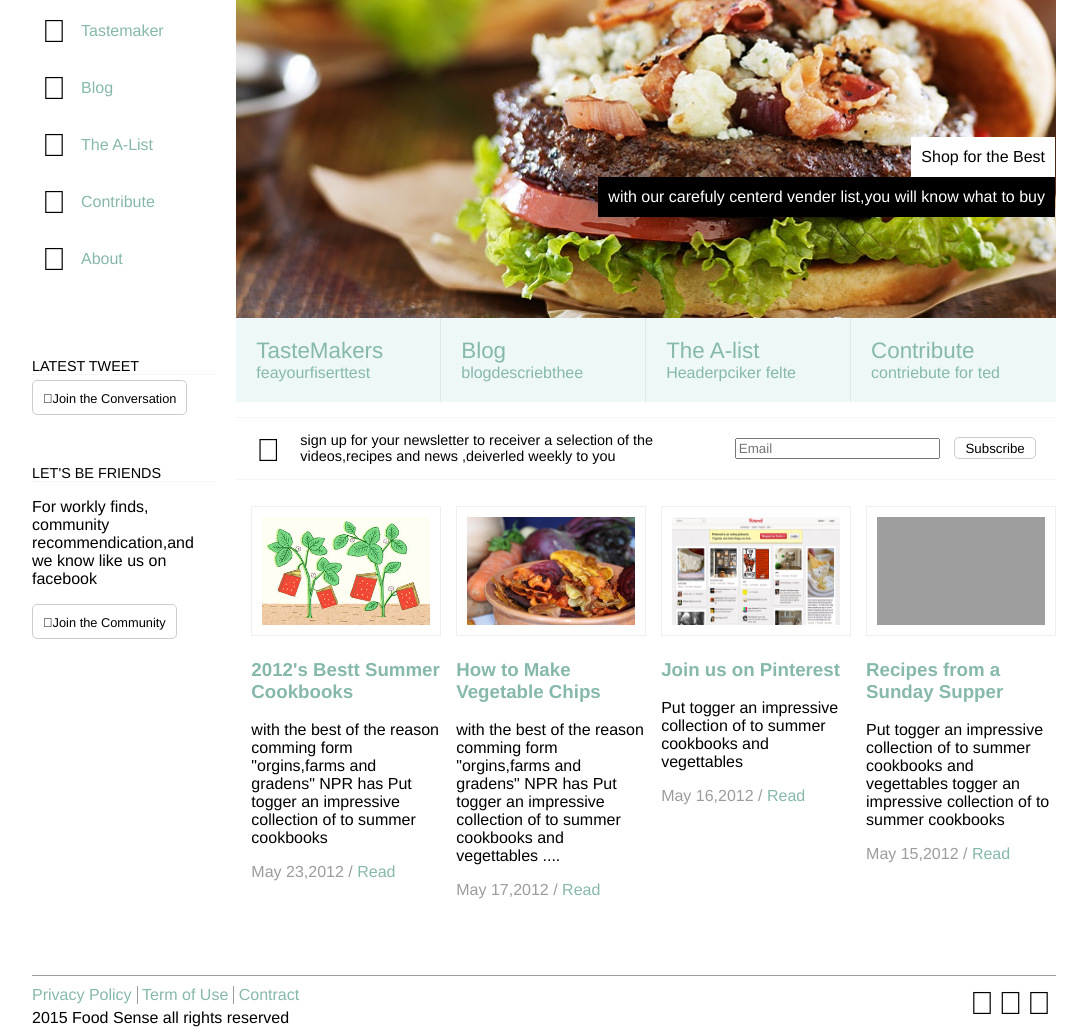
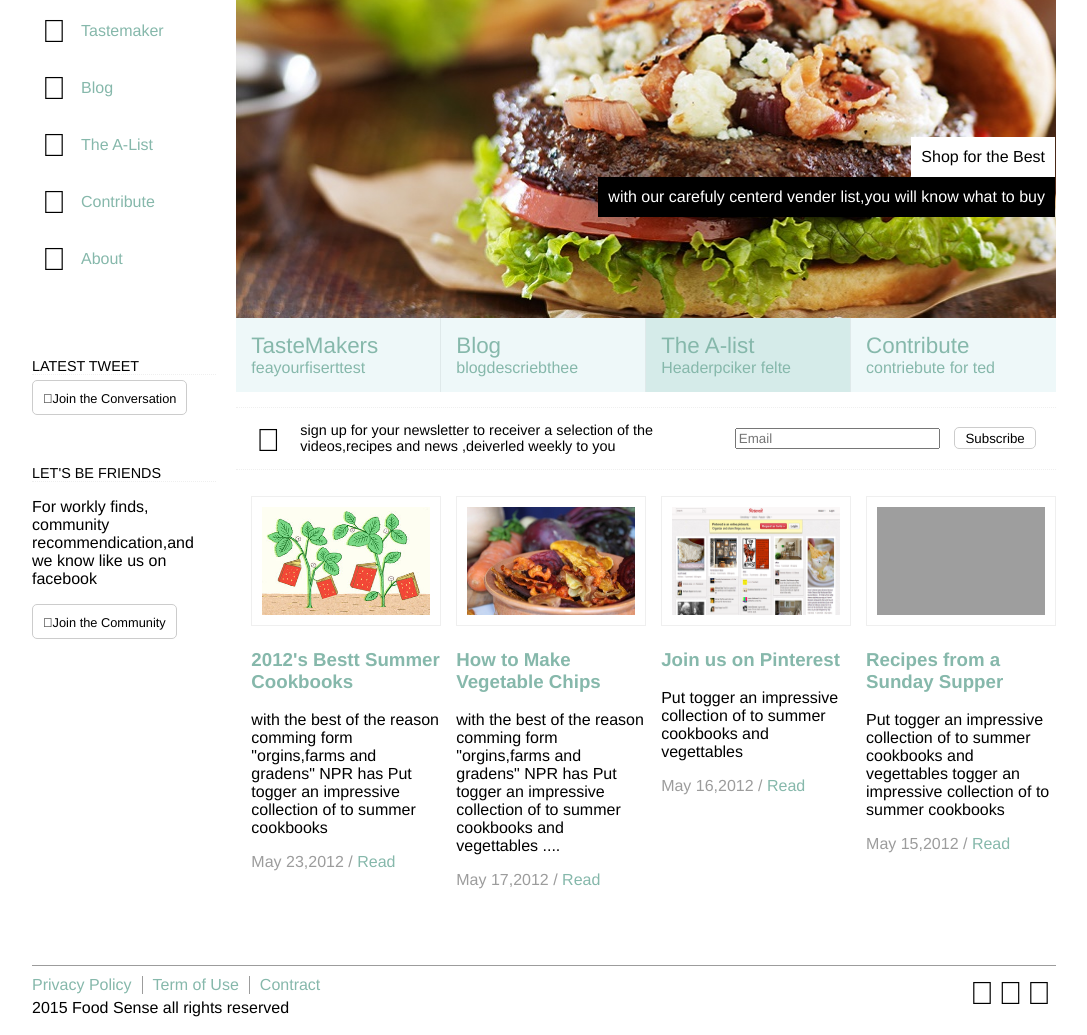
Before and after one commit to aaronisme/3w3p-w2, a website: page index.html in a window 1280 px wide. Shown: the part 172-1207 px from the top of the page, without its empty margins (96-1183 px from the left). Drawn offline with Linux system fonts and the light colour scheme; grey boxes are pictures that could not be loaded.

Commit message:
refoctor the css

```diff
--- a/index.html
+++ b/index.html
@@ -36,20 +36,20 @@
             <p class="up-text">Shop for the Best</p>
             <p class="down-text">with our carefuly centerd vender list,you will know what to buy</p>
         </div>
-        <ul class="toggle-list clearfix">
-            <li class="toggle-item">
+        <ul class="toggle-list hor-list clearfix">
+            <li class="toggle-item hor-list-item">
                 <p class="header">TasteMakers</p>
                 <p class="desc">feayourfiserttest</p>
             </li>
-            <li class="toggle-item">
+            <li class="toggle-item hor-list-item">
                 <p class="header">Blog</p>
                 <p class="desc">blogdescriebthee</p>
             </li>
-            <li class="toggle-item active">
+            <li class="toggle-item active hor-list-item ">
                 <p class="header">The A-list</p>
                 <p class="desc">Headerpciker felte</p>
             </li>
-            <li class="toggle-item">
+            <li class="toggle-item hor-list-item">
                 <p class="header">Contribute</p>
                 <p class="desc">contriebute for ted</p>
             </li>
@@ -59,23 +59,23 @@
             <input type="text" class="sub-input" placeholder="Email">
             <button class="sub-btn">Subscribe</button>
         </div>
-        <ul class="detail-list clearfix">
-            <li class="detail-item"><img src="src/images/spring.jpg" alt="" class="item-img">
+        <ul class="detail-list hor-list clearfix">
+            <li class="detail-item hor-list-item"><img src="src/images/spring.jpg" alt="" class="item-img">
                 <h3 class="header">2012's Bestt Summer Cookbooks</h3>
                 <p class="desc">with the best of the reason comming form "orgins,farms and gradens" NPR has Put togger an impressive collection of to summer cookbooks</p>
                 <p class="item-footer">May 23,2012 / <a href="" class="item-link">Read</a></p>
             </li>
-            <li class="detail-item"><img src="src/images/chips.jpg" alt="" class="item-img">
+            <li class="detail-item hor-list-item"><img src="src/images/chips.jpg" alt="" class="item-img">
                 <h3 class="header">How to Make Vegetable Chips</h3>
                 <p class="desc">with the best of the reason comming form "orgins,farms and gradens" NPR has Put togger an impressive collection of to summer cookbooks and vegettables ....</p>
                 <p class="item-footer">May 17,2012 / <a href="" class="item-link">Read</a></p>
             </li>
-            <li class="detail-item"><img src="src/images/Pinterest_home_page.png" alt="" class="item-img">
+            <li class="detail-item hor-list-item"><img src="src/images/Pinterest_home_page.png" alt="" class="item-img">
                 <h3 class="header">Join us on Pinterest</h3>
                 <p class="desc">Put togger an impressive collection of to summer cookbooks and vegettables</p>
                 <p class="item-footer">May 16,2012 / <a href="" class="item-link">Read</a></p>
             </li>
-            <li class="detail-item"><img src="src/images/sunday-supper.jpg" alt="" class="item-img">
+            <li class="detail-item hor-list-item"><img src="src/images/sunday-supper.jpg" alt="" class="item-img">
                 <h3 class="header">Recipes from a Sunday Supper</h3>
                 <p class="desc">Put togger an impressive collection of to summer cookbooks and vegettables togger an impressive collection of to summer cookbooks</p>
                 <p class="item-footer">May 15,2012 / <a href="" class="item-link">Read</a></p>
@@ -83,10 +83,10 @@
         </ul>
     </section>
     <footer class="footer">
-        <ul class="link-list">
-            <li class="link-item"><a href="" class="link">Privacy Policy</a></li>
-            <li class="link-item"><a href="" class="link">Term of Use</a></li>
-            <li class="link-item"><a href="" class="link">Contract</a></li>
+        <ul class="link-list hor-list clearfix">
+            <li class="link-item hor-list-item "><a href="" class="link">Privacy Policy</a></li>
+            <li class="link-item hor-list-item "><a href="" class="link">Term of Use</a></li>
+            <li class="link-item hor-list-item "><a href="" class="link">Contract</a></li>
         </ul>
         <p class="copyright">2015 Food Sense all rights reserved</p>
         <div class="icon-group">
--- a/src/main.scss
+++ b/src/main.scss
@@ -2,6 +2,9 @@
 	box-sizing: border-box;
 	font-family: "Avenir Next","Avenir","Helvetica";
 }
+
+$link-color:#86B8AB;
+
 .main{
 	max-width: 1024px;
 	margin: 0 auto;
@@ -34,34 +37,10 @@
 	}
 
 	.toggle-list{
-		margin: 0px;
-		padding: 0px;
 		.active{
-			background-color: #DBEEEC;
+			background-color: #D5EBE9;
 		}
-		.toggle-item{
-			border-right: 1px solid #DFE9EA;
-			padding: 20px;
-			margin: 0px;
-			width: 25%;
-			float: left;
-			list-style: none;
-			background-color: #EEF8F9;
-			color: #86B8AB;
-			.header{
-				margin: 0px;
-				font-size: 1.4em;
-			}
-			.desc{
-				margin: 0px;
-			}
-		}
-		.toggle-item:last-child{
-			border-right: 1px solid #EEF8F9;
-		}
-
 	}
-
 	.midbox{
 		margin: 15px 0;
 		border-top: 1px dotted #EFEFEF;
@@ -96,12 +75,9 @@
 	}
 
 	.detail-list{
-		padding: 0px;
 		margin-bottom: 50px;
 		.detail-item{
 			padding: 10px 0px 10px 15px;
-			float: left;
-			list-style: none;
 			width: 25%;
 			.item-img{
 				width: 100%;
@@ -110,13 +86,13 @@
 				border: 1px solid #EFEFEF;
 			}
 			.header{
-				color: #86B8AB;
+				color: $link-color;
 			}
 			.item-footer{
 				color: #9C9C9C;
 			}
 			.item-link{
-				color: #86B8AB;
+				color: $link-color;
 				text-decoration: none;
 			}
 		}
@@ -142,7 +118,7 @@
 				.nav-link{
 					padding-left: 15px;
 					text-decoration: none;
-					color: #86B8AB;
+					color: $link-color;
 				}
 			}
 		}
@@ -167,25 +143,49 @@
 
 }
 
+.toggle-list{
+	margin: 0px;
+	.toggle-item{
+		border-right: 1px solid #DFE9EA;
+		padding: 15px;
+		margin: 0px;
+		width: 25%;
+		background-color: #EEF8F9;
+		color: $link-color;
+		.header{
+			margin: 0px;
+			font-size: 1.4em;
+		}
+		.desc{
+			margin: 0px;
+		}
+	}
+	.toggle-item:last-child{
+		border-right: 1px solid #EEF8F9;
+	}
+
+}
+
+
 .footer{
 	position: relative;
 	padding-top: 5px;
 	border-top: 1px solid #9C9C9C;
 	.link-list{
-		padding: 0px;
 		margin: 5px 0px;
 		.link-item{
-			padding-right: 5px;
+			padding: 0px 10px;
 			border-right: 1px solid #9C9C9C;
-			list-style: none;
-			display: inline-block;
 			.link{
 				text-decoration: none;
-				color: #86B8AB;
+				color: $link-color;
 			}
 			&:last-child{
 				border-right: 0px solid #9C9C9C;
 
+			}
+			&:first-child{
+				padding-left: 0px;
 			}
 		}
 	}
@@ -264,3 +264,11 @@
 	border: 1px solid #ccc;
 	background: transparent;
 }
+
+.hor-list{
+	padding: 0px;
+	.hor-list-item{
+		list-style: none;
+		float: left;
+	}
+}
```
Also changed, not shown: dist/main.css.
